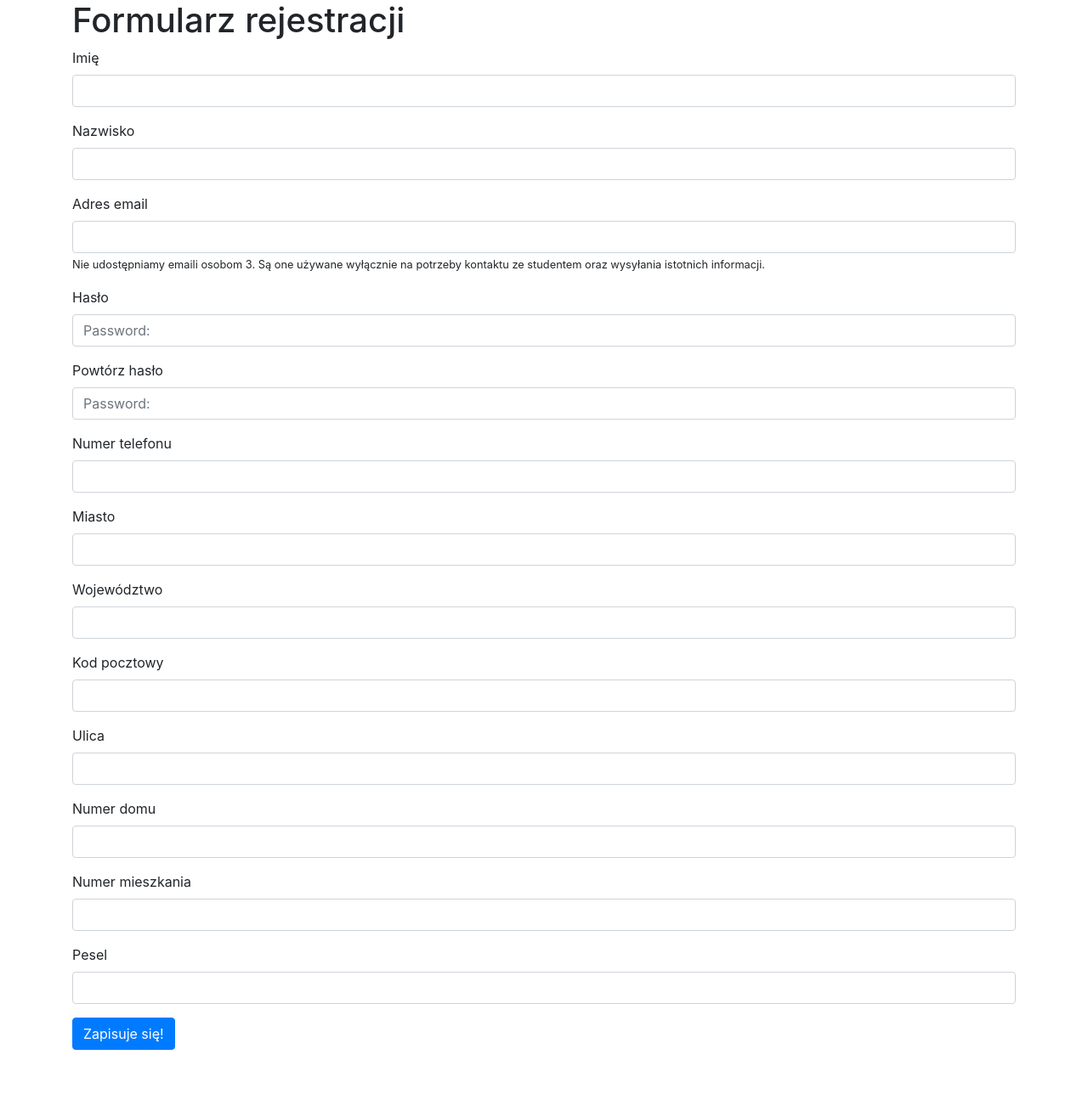
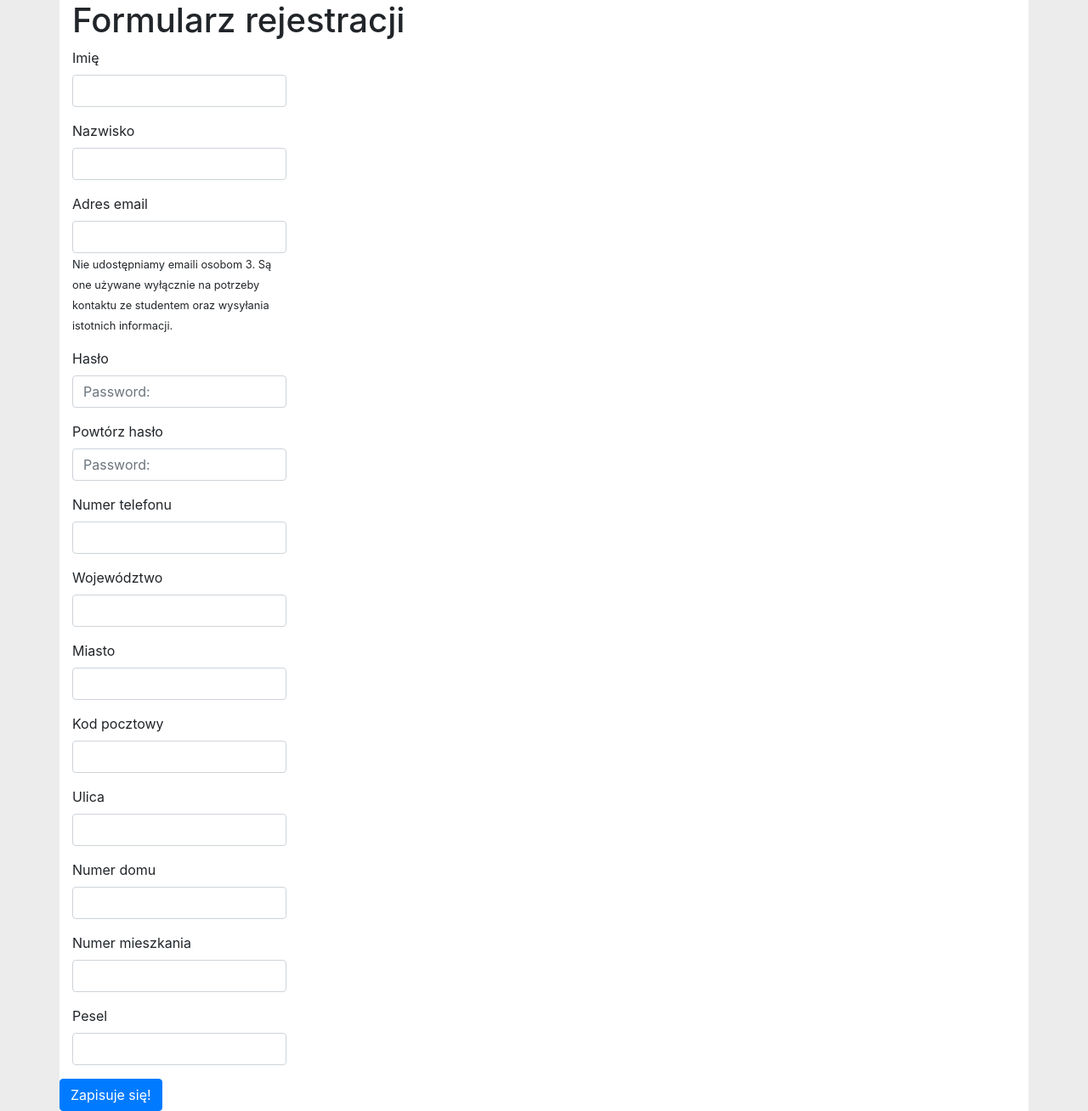
Before and after one commit to RafalSlabyPL/schoolManagementApp, a Django app: page / in a window 1280 px wide. Shown: the whole page at 85% size. Before the commit the page ends 1236 px from the top, so only its background shows below. Run offline with Django 3.2, Linux system fonts and the light colour scheme; some libraries are stand-ins or nearby versions.

Commit message:
first warking sign up version

```diff
--- a/szkolaZarzadzanie/logowanie/form.py
+++ b/szkolaZarzadzanie/logowanie/form.py
@@ -7,11 +7,13 @@ class RegisterForm(forms.Form):
         required=True,
         help_text="",
         widget=forms.TextInput(attrs={'class': "form-control"}))
+
     your_surname = forms.CharField(
         label='Nazwisko',
         max_length=20,
         required=True,
         widget = forms.TextInput(attrs={'class': "form-control"}))
+
     your_email = forms.EmailField(
         label='Adres email',
         max_length=50,
@@ -27,25 +29,29 @@ class RegisterForm(forms.Form):
         label='Hasło',
         max_length=30,
     )
+
     your_password2 = forms.CharField(
         widget=forms.PasswordInput(attrs={'placeholder': 'Password:', 'class': 'form-control'}),
         label='Powtórz hasło',
         max_length=30,
         required=True)
+
     your_phoneNumber = forms.CharField(
         label='Numer telefonu',
         max_length=30,
         required=True,
         widget=forms.TextInput(attrs={'class': "form-control"})
     )
-    your_city = forms.CharField(
-        label='Miasto',
+
+    your_region = forms.CharField(
+        label='Województwo',
         max_length=30,
         required=True,
         widget=forms.TextInput(attrs={'class': "form-control"})
     )
-    your_region = forms.CharField(
-        label='Województwo',
+
+    your_city = forms.CharField(
+        label='Miasto',
         max_length=30,
         required=True,
         widget=forms.TextInput(attrs={'class': "form-control"})
--- a/templates/mainSite.html
+++ b/templates/mainSite.html
@@ -5,6 +5,8 @@
 <head>
 
     <meta charset="UTF-8">
+    <meta http-equiv="X-UA-Compatible" content="IE=edge">
+    <meta name="viewport" content="width = device-width, initial-scale=1">
     <link rel="stylesheet" type="text/css" href={%static "css/myStyles.css"%}>
     <link rel="stylesheet" type="text/css" href={%static "css/bootstrap.css"%}>
     <link rel="stylesheet" type="text/css" href={%static "css/bootstrap-grid.css.css"%}>
@@ -13,11 +15,15 @@
     <script type="text/javascript" src="{{ STATIC_URL }} /static/js/scripts.js"></script>
     <title>WeAudit</title>
 </head>
-<body>
-    <div class="container">
-        <h1> Formularz rejestracji</h1>
-        {% block content %}
-        {% endblock %}
-    </div>
+<body style="background-color: #ECECEC">
+    <div class="container mx-auto" style = "background-color:white" >
+
+            <div class = page-header">
+                <h1> Formularz rejestracji</h1>
+            </div>
+            {% block content %}
+            {% endblock %}
+        </div>
+
 </body>
 </html>
--- a/templates/registerForm.html
+++ b/templates/registerForm.html
@@ -1,7 +1,7 @@
 {% extends 'mainSite.html' %}
 
 {% block content %}
-
+<div class="row">
     <form  action="/rejestruj" class="register" method="post">{% csrf_token %}
             {% for field in form %}
                 {% if field.errors %}
@@ -14,7 +14,7 @@
                         </div>
                     </div>
                 {% else %}
-                <div class="form-group">
+                    <div class="form-group col-md-4">
                         <label>{{ field.label }}</label>
                         {{ field }}
                         {% if field.help_text %}
@@ -28,5 +28,5 @@
             <button type="submit" class="btn btn-primary" >Zapisuje się!</button>
         </div>
     </form>
-
+</div>
 {% endblock %}
```
Lines whose indentation alone changed are shown as unchanged.
